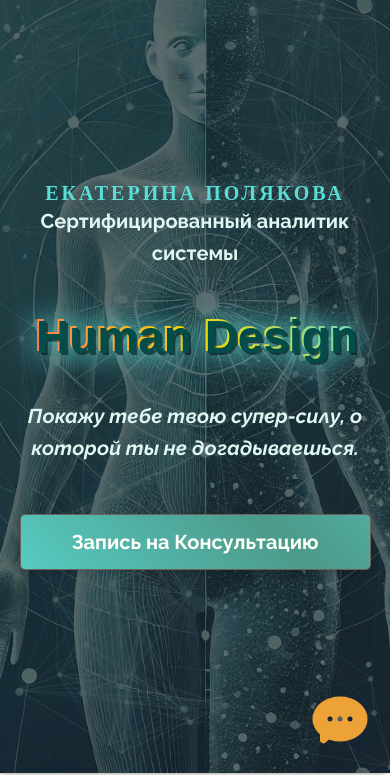
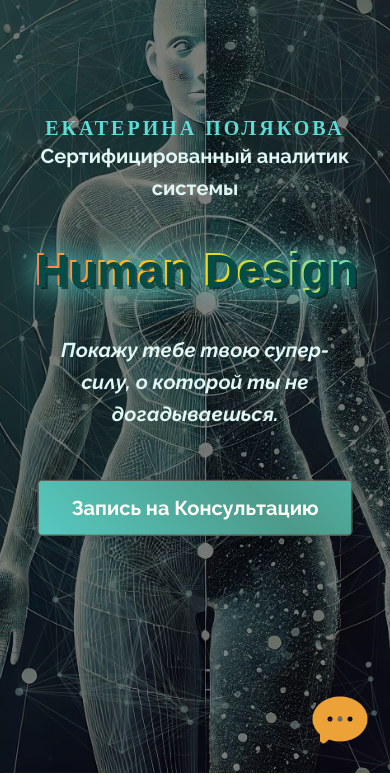
Before and after one commit to OlgaMakeikina/human-design, a plain HTML site: page index.html in a window 390 px wide. Shown: the part 71-846 px from the top of the page. Drawn offline with nearby package versions, Linux system fonts and the light colour scheme.

Commit message:
доработална мобильная адаптация home

```diff
--- a/style.css
+++ b/style.css
@@ -797,14 +797,23 @@ swiper-slide:nth-child(10n) {
   background-attachment: fixed;
   background-size: cover;
 }
+#home::before {
+  content: "";
+  position: absolute;
+  top: 0;
+  left: 0;
+  width: 100%;
+  height: 100%;
+  background: rgba(0, 0, 0, 0.5);
+  z-index: 0;
+}
 .main-cont h1 {
   font-size: 80px;
 }
 .main-cont {
-  background-color: rgba(23, 45, 52, 0.7);
-  box-shadow: -2px 0 5px rgba(0, 0, 0, 0.5);
-  border-radius: 5px;
-  width: 80%;
+  height: 100%;
+  width: 90%;
+  padding-bottom: 0;
   top: 50%;
   left: 50%;
   -webkit-transform: translate3d(-50%, -50%, 0);
@@ -940,11 +949,7 @@ font-family: "Raleway", serif;
     .main-cont h1 {
       font-size: 60px;
     }
-    .main-cont {
-      height: 100%;
-      width: 100%;
-      padding-bottom: 0;
-    }
+
     .main-name {
       font-size: 30px;
       margin-top: 100px;
```
